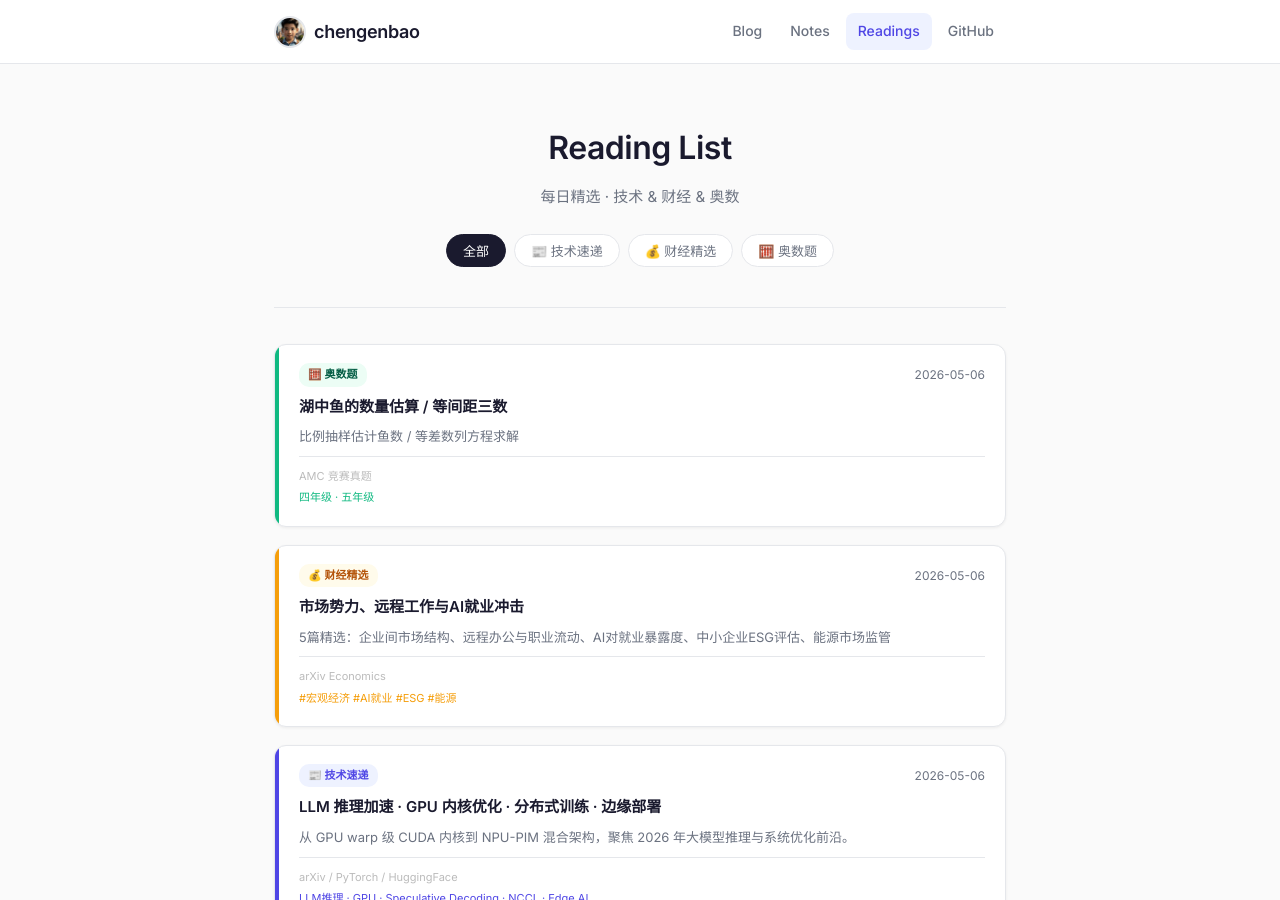
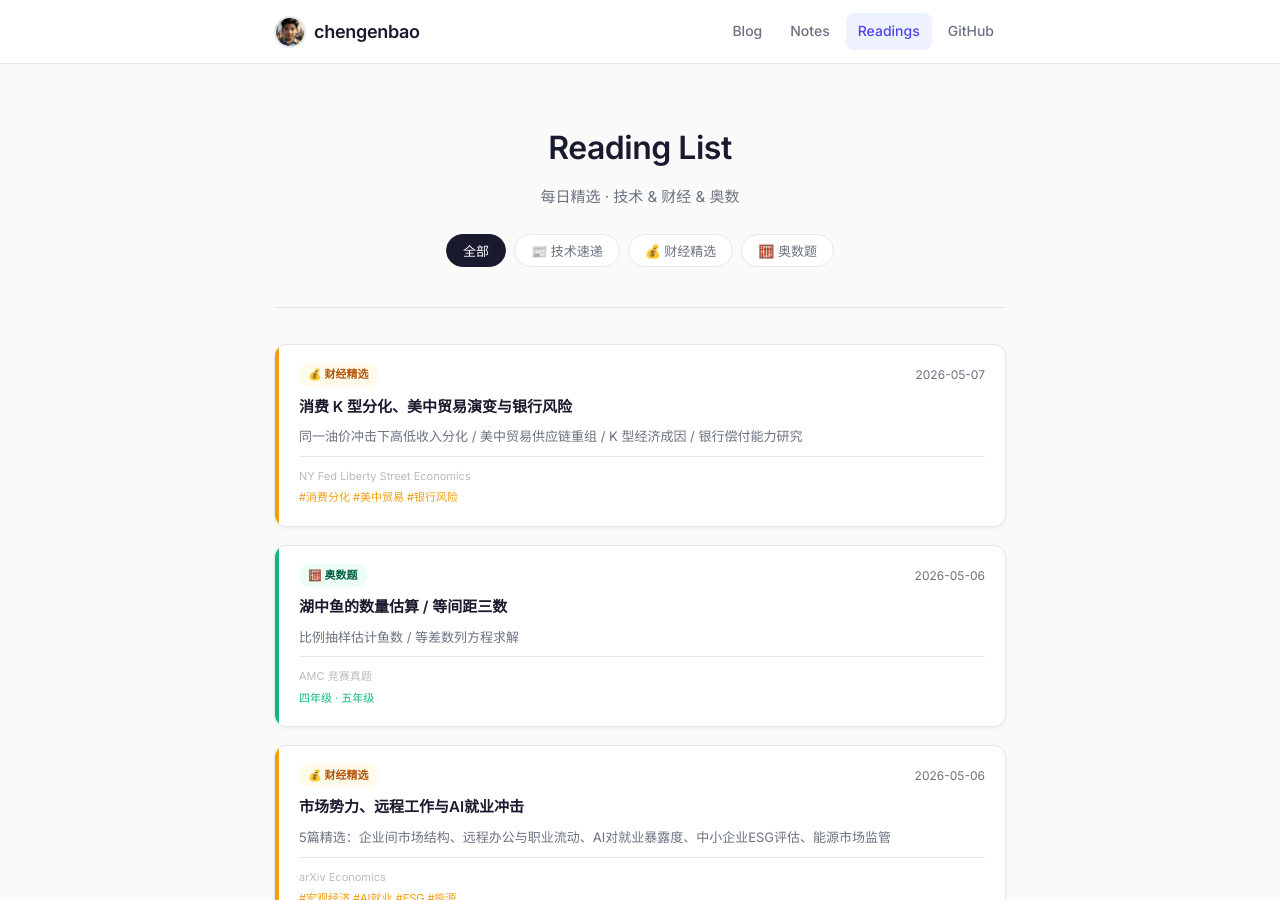
Before and after one commit to chengenbao/chengenbao.github.io, a Jekyll site: the page built from reading-list/index.md, in a window 1280 px wide and 900 px high. Built offline with Jekyll 4.4.1, drawn with Linux system fonts in a browser that asks for light colours.

Commit message:
update index finance 2026-05-07

```diff
--- a/reading-list/index.md
+++ b/reading-list/index.md
@@ -18,6 +18,22 @@
   </div>
 
   <div class="rl-grid">
+<a class="rl-card finance" href="/reading-list/2026-05-07-finance-daily/">
+  <div class="rl-accent"></div>
+  <div class="rl-body">
+    <div class="rl-top">
+      <span class="rl-badge finance">💰 财经精选</span>
+      <time>2026-05-07</time>
+    </div>
+    <h2>消费 K 型分化、美中贸易演变与银行风险</h2>
+    <p>同一油价冲击下高低收入分化 / 美中贸易供应链重组 / K 型经济成因 / 银行偿付能力研究</p>
+    <div class="rl-meta">
+      <span class="rl-source">NY Fed Liberty Street Economics</span>
+      <span class="rl-tags">#消费分化 #美中贸易 #银行风险</span>
+    </div>
+  </div>
+</a>
+
 <a class="rl-card math" href="/reading-list/2026-05-06-math/"><div class="rl-accent"></div><div class="rl-body"><div class="rl-top"><span class="rl-badge math">🧮 奥数题</span><time>2026-05-06</time></div><h2>湖中鱼的数量估算 / 等间距三数</h2><p>比例抽样估计鱼数 / 等差数列方程求解</p><div class="rl-meta"><span class="rl-source">AMC 竞赛真题</span><span class="rl-tags">四年级 · 五年级</span></div></div></a>
 <a class="rl-card finance" href="/reading-list/2026-05-06-finance-daily/">
   <div class="rl-accent"></div>
```
